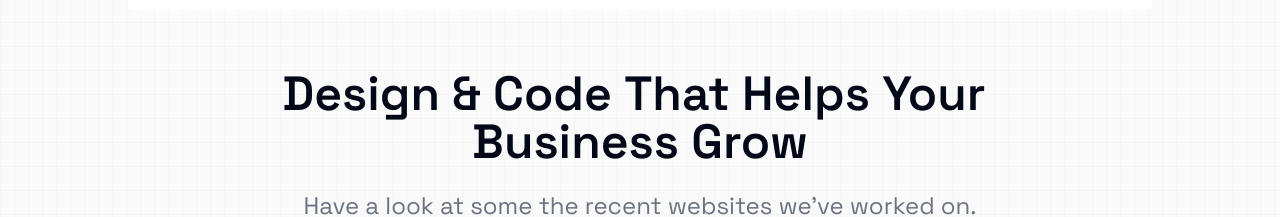
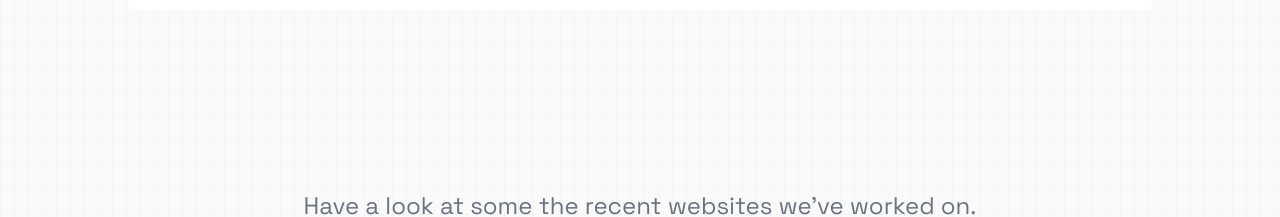
Before and after one commit to chancecaccamise/mangia, a Next.js app: page /showcase in a window 1280 px wide. Shown: the part 170-387 px from the top of the page. Built offline with nearby package versions, Linux system fonts and the light colour scheme.

Commit message:
removed number functions

```diff
--- a/components/text-animate.tsx
+++ b/components/text-animate.tsx
@@ -106,14 +106,7 @@ const defaultItemAnimationVariants: Record<
     container: defaultContainerVariants,
     item: {
       hidden: { opacity: 0, y: 20 },
-      show: (number) => ({
-        opacity: 1,
-        y: 0,
-        transition: {
 
-          duration: 0.3,
-        },
-      }),
       exit: {
         opacity: 0,
         y: 20,
@@ -144,16 +137,7 @@ const defaultItemAnimationVariants: Record<
     container: defaultContainerVariants,
     item: {
       hidden: { opacity: 0, filter: "blur(10px)", y: 20 },
-      show: (number) => ({
-        opacity: 1,
-        filter: "blur(0px)",
-        y: 0,
-        transition: {
-          y: { duration: 0.3 },
-          opacity: { duration: 0.4 },
-          filter: { duration: 0.3 },
-        },
-      }),
+
       exit: {
         opacity: 0,
         filter: "blur(10px)",
@@ -170,16 +154,7 @@ const defaultItemAnimationVariants: Record<
     container: defaultContainerVariants,
     item: {
       hidden: { opacity: 0, filter: "blur(10px)", y: -20 },
-      show: (number) => ({
-        opacity: 1,
-        filter: "blur(0px)",
-        y: 0,
-        transition: {
-          y: { duration: 0.3 },
-          opacity: { duration: 0.4 },
-          filter: { duration: 0.3 },
-        },
-      }),
+
     },
   },
   slideUp: {
```
